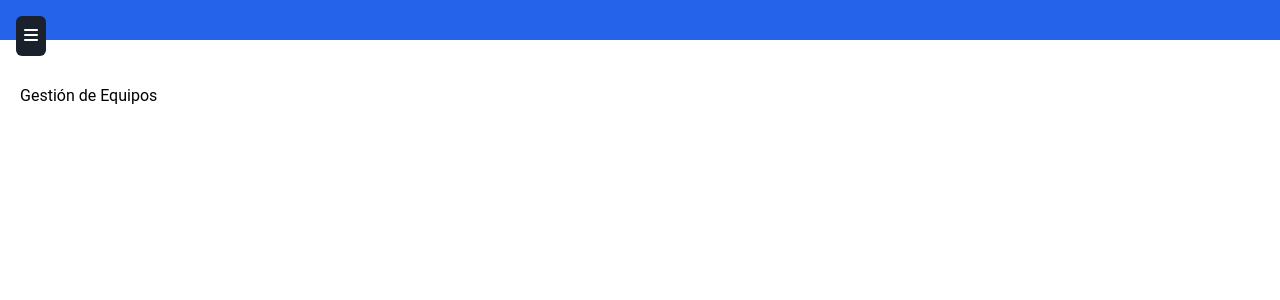
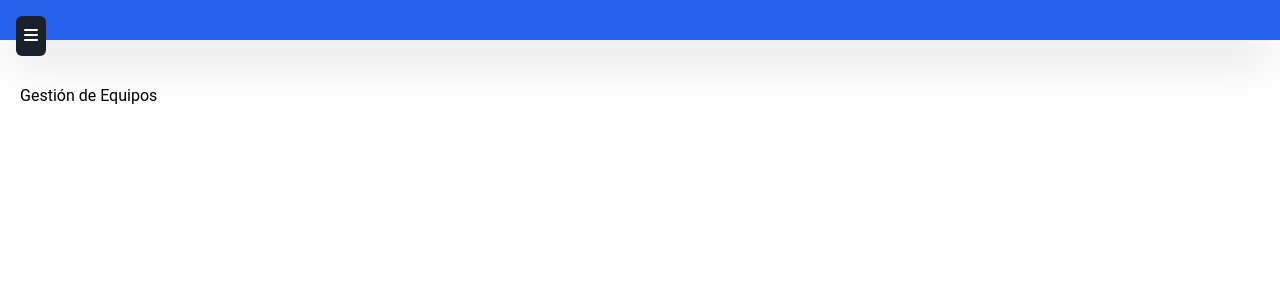
Before and after one commit to sandovaldavid/WebApp-PM, a Django app: page /gestion-equipos/ in a window 1280 px wide. Shown: the top 300 px of the page. Run offline with Django 5.2, Linux system fonts and the light colour scheme; some libraries are stand-ins or nearby versions.

Commit message:
💄 update sidebar background color and add shadow to header for enhanced visibility

```diff
--- a/dashboard/templates/layout.html
+++ b/dashboard/templates/layout.html
@@ -38,7 +38,7 @@
         </button>
         <!-- Sidebar -->
         <aside class="flex">
-            <div class="sidebar bg-gray-800 text-white h-screen hidden lg:block">
+            <div class="sidebar bg-gray-800 text-white h-screen hidden lg:block bg-blue-600">
                 <!-- Logo -->
                 <div class="flex items-center justify-center h-16 px-4">
                     <img src="{% static 'img/logo.png' %}" alt="Logo" class="h-8">
@@ -53,7 +53,7 @@
         <div class="content flex-1 expanded">
             <!-- Cabecera -->
             <header
-                class="fixed top-0 left-0 w-full flex justify-between items-center p-5 px-14 bg-blue-600 text-white"
+                class="fixed top-0 left-0 w-full flex justify-between items-center p-5 px-14 bg-blue-600 text-white shadow-2xl"
             >
                 <div class="text-2xl font-bold">
                     {% block title_body %}{% endblock %}
```
